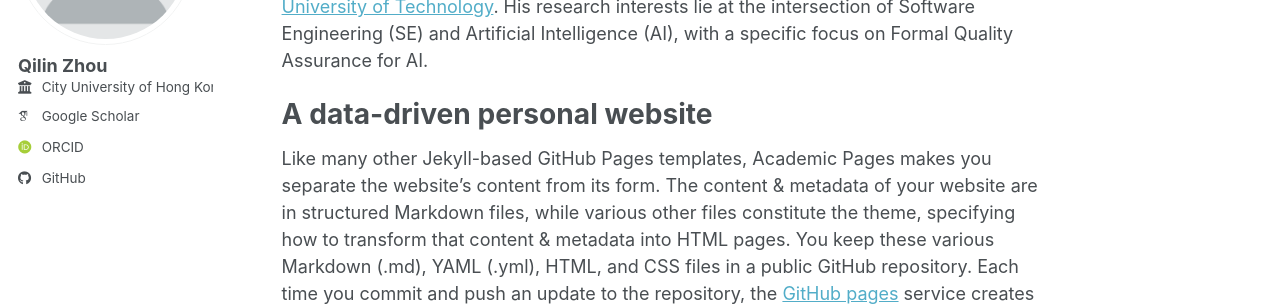
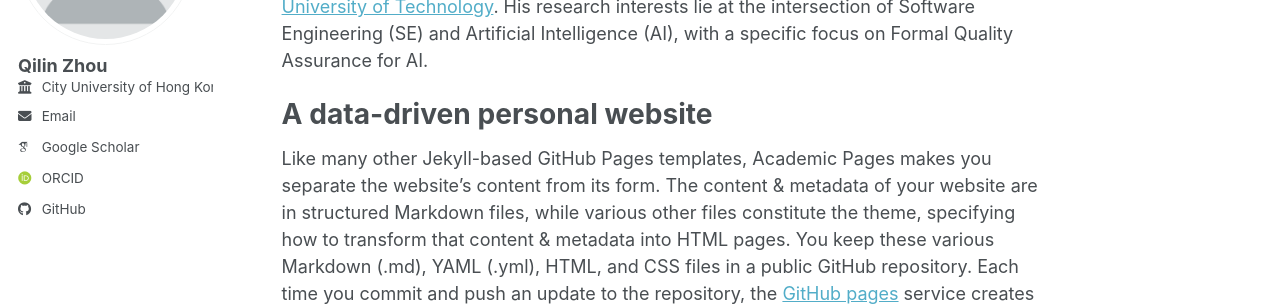
Before and after one commit to qilin-zhou/qilin-zhou.github.io, a Jekyll site: the page built from _pages/about.md, in a window 1280 px wide. Shown: the part 229-535 px from the top of the page. Built offline with Jekyll 4.4.1, drawn with Linux system fonts in a browser that asks for light colours; some web fonts are replaced; a script bundle is joined from its source files by our own code; library files that are not in the unit come from our copies.

Commit message:
Update _config.yml

```diff
--- a/_config.yml
+++ b/_config.yml
@@ -30,7 +30,7 @@ author:
   location         : # "Earth"
   employer         : "City University of Hong Kong"
   uri              : # URL
-  email            : # "my_first_name.my_last_name@my.cityu.edu.hk; cs.my_first_name.my_last_name@gmail.com"
+  email            : my_first_name.my_last_name@my.cityu.edu.hk; cs.my_first_name.my_last_name@gmail.com
 
   # Academic websites
   academia         : # URL
```
